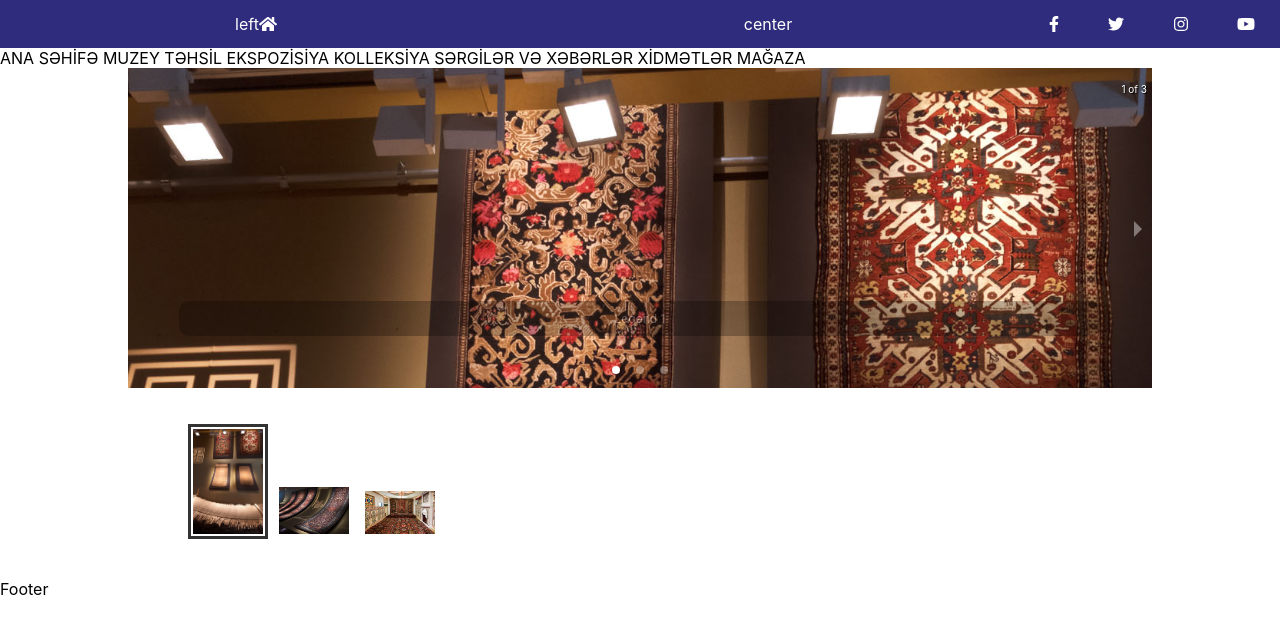
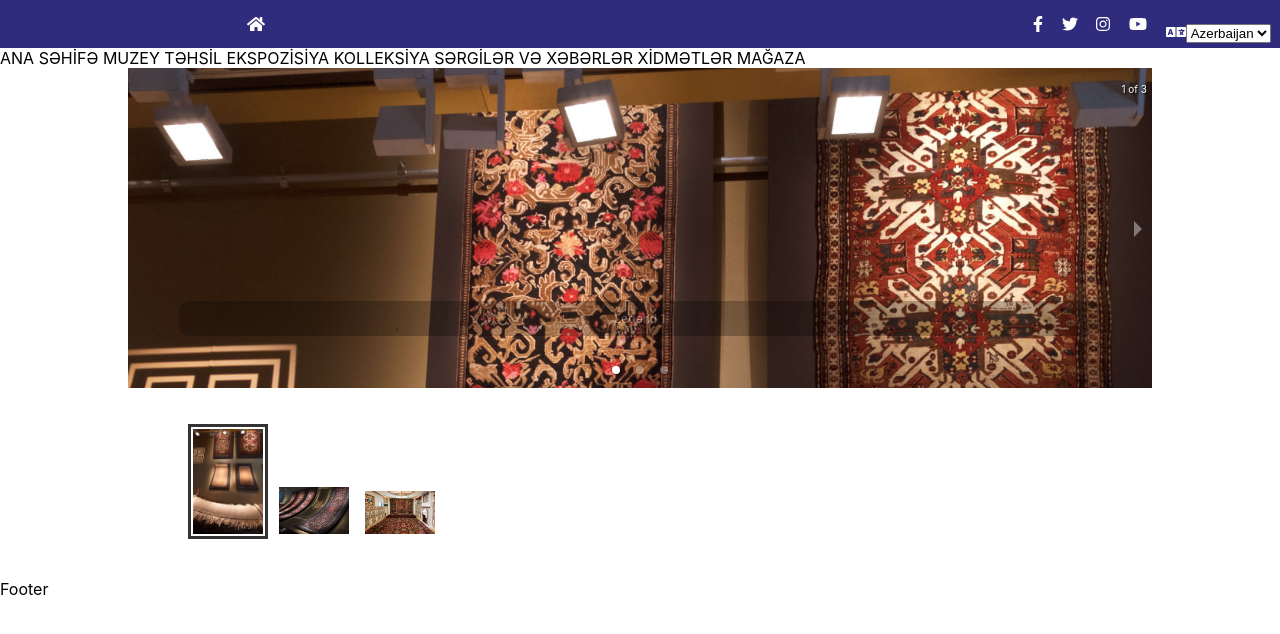
Before and after one commit to hnariman/carpets, a React (Create React App) app: page / in a window 1280 px wide. Shown: the top 634 px of the page. Built offline with nearby package versions, Linux system fonts and the light colour scheme.

Commit message:
added language select menu

```diff
--- a/src/components/Header.jsx
+++ b/src/components/Header.jsx
@@ -2,25 +2,33 @@ import React from "react";
 import "./style.css";
 import { faHome } from "@fortawesome/free-solid-svg-icons";
 import { fab } from "@fortawesome/free-brands-svg-icons";
+import { fas } from "@fortawesome/free-solid-svg-icons";
 import { library } from "@fortawesome/fontawesome-svg-core";
 import { FontAwesomeIcon } from "@fortawesome/react-fontawesome";
 
-library.add(fab);
+library.add(fab, fas);
 export default class Header extends React.Component {
   state = {};
   render() {
     return (
       <div className="header">
         <div className="header-left">
-          left
           <FontAwesomeIcon icon={faHome} />
         </div>
-        <div className="header-center">center</div>
+        <div className="header-center"></div>
         <div className="header-right">
           <FontAwesomeIcon icon={["fab", "facebook-f"]} />
           <FontAwesomeIcon icon={["fab", "twitter"]} />
           <FontAwesomeIcon icon={["fab", "instagram"]} />
           <FontAwesomeIcon icon={["fab", "youtube"]} />
+          <div>
+            <FontAwesomeIcon icon={["fas", "language"]} />
+            <select id="" name="" className="languages">
+              <option value="">Azerbaijan</option>
+              <option value="">Russian</option>
+              <option value="">English</option>
+            </select>
+          </div>
         </div>
       </div>
     );
```
